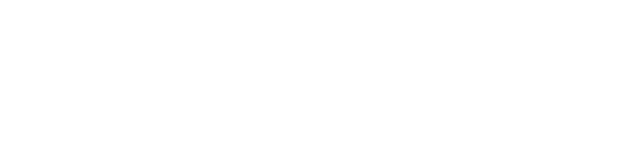
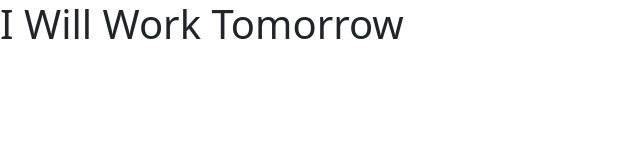
Before and after one commit to Junayet10135/Panda-Commerce, a plain HTML site: page index.html in a window 1280 px wide. Shown: the whole page, without its empty margins (0-640 px from the left). Drawn offline with nearby package versions, Linux system fonts and the light colour scheme.

Commit message:
update code

```diff
--- a/index.html
+++ b/index.html
@@ -15,7 +15,7 @@
     </header>
 
     <main>
-
+        <h1>I Will Work Tomorrow</h1>
     </main>
 
     <footer>
```
